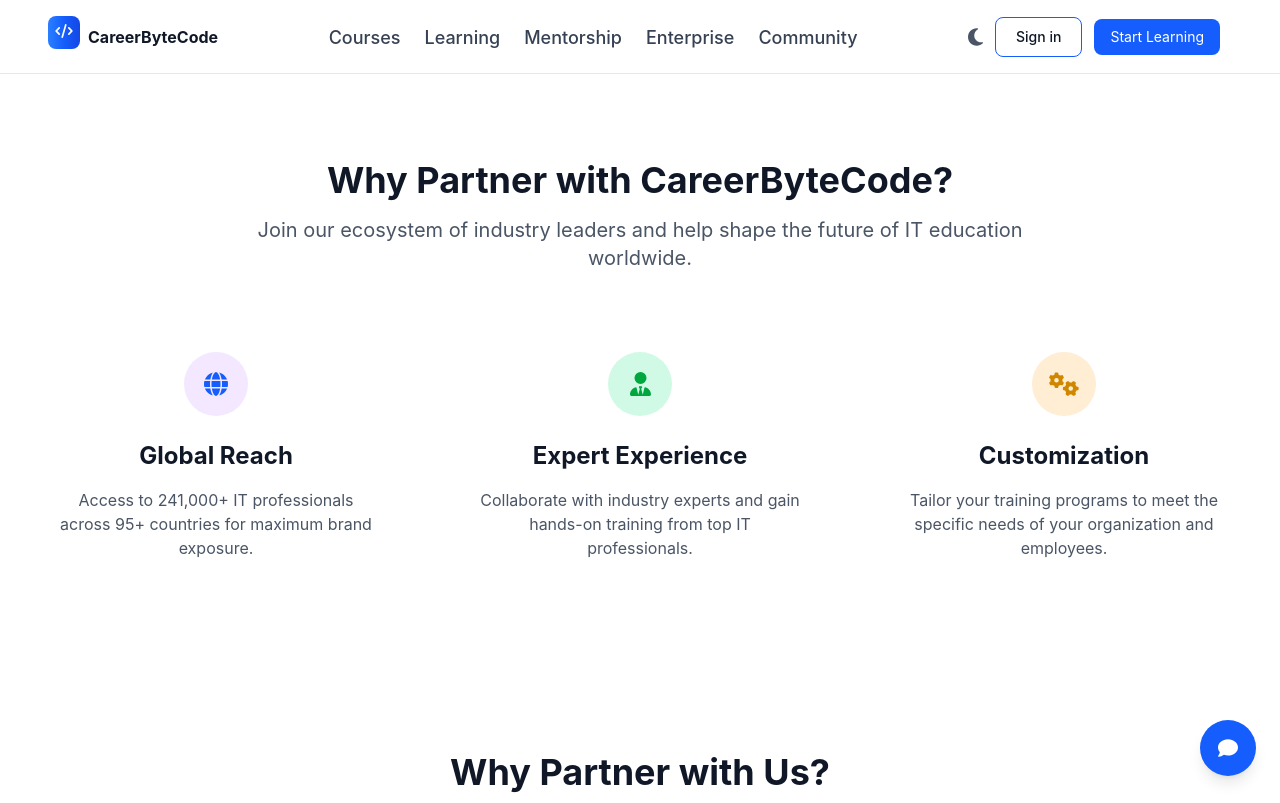
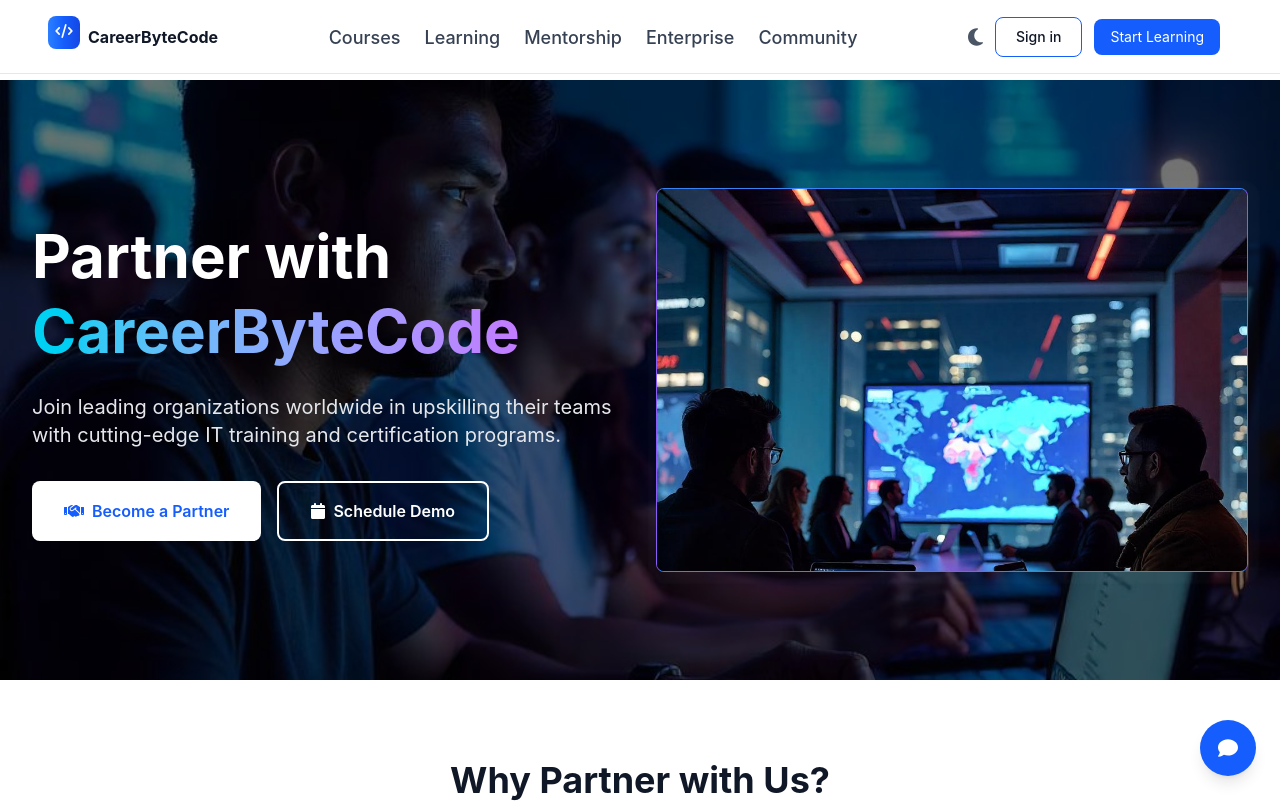
Before and after one commit to careerbytecode/CareerByteCode-website, a React (Vite) app in the folder careerbytecode/: page /enterprise in a window 1280 px wide. Shown: the top 803 px of the page. Built offline with nearby package versions, Linux system fonts and the light colour scheme.

Commit message:
pic set up

```diff
--- a/careerbytecode/src/enterpriseComponent/Enterprise.jsx
+++ b/careerbytecode/src/enterpriseComponent/Enterprise.jsx
@@ -1,50 +1,82 @@
 import React from 'react';
+import partner3 from '../img/enterpriseImg/partner3.jpeg';
+import Carousel1 from '../img/Carousel1.jpeg';
+import '../CSS/enterpriseCSS/enterprise.css';
 import { FontAwesomeIcon } from '@fortawesome/react-fontawesome';
-import { faGlobe, faUserTie, faCogs } from '@fortawesome/free-solid-svg-icons';
+import { faHandshake, faCalendar } from '@fortawesome/free-solid-svg-icons';
 
-const CommunitySection4 = () => {
+const Enterprise = () => {
+
+    const [sectionVisible, setSectionVisible] = React.useState(false);
+    const sectionRef = React.useRef(null);
+
+    React.useEffect(() => {
+        const timeout = setTimeout(() => {
+            setSectionVisible(true);
+        }, 1000);
+
+        return () => clearTimeout(timeout);
+    }, []);
+
+    const imgCSS = {
+        backgroundPosition: 'center',
+        backgroundSize: 'contain',
+        backgroundRepeat: 'no-repeat',
+        objectFit: 'cover',
+        height: '100%',
+        margin: '0 auto',
+        width: '100%',
+    };
+
     return (
-        <section id="partnership-benefits" className="py-20 bg-gradient-to-br from-blue-50 via-purple-50 to-indigo-50">
-            <div className="max-w-7xl mx-auto px-5">
-                <div className="text-center mb-12">
-                    <h2 className="text-4xl font-bold text-gray-900 mb-4">Why Partner with CareerByteCode?</h2>
-                    <p className="text-xl text-gray-600 max-w-3xl mx-auto">
-                        Join our ecosystem of industry leaders and help shape the future of IT education worldwide.
-                    </p>
-                </div>
+        <section className="relative w-full min-h-[600px] flex items-center text-white overflow-hidden bg-center">
+            {/* 🔴 BACKGROUND IMAGE */}
+            <div
+                className="absolute inset-0 w-full h-full bg-cover bg-center"
+                style={{
+                    backgroundImage: `url(${Carousel1})`,
+                    filter: 'brightness(45%)',
+                }}
+            ></div>
 
-                <div className="grid md:grid-cols-3 gap-8">
-                    {/* Global Reach */}
-                    <div id="benefit-reach" className="text-center p-8">
-                        <div className="w-16 h-16 bg-purple-100 rounded-full flex items-center justify-center mx-auto mb-6">
-                            <FontAwesomeIcon icon={faGlobe} className="text-blue-600 text-2xl" />
+            {/* 🟢 CONTENT */}
+            <div className="relative z-10 w-full max-w-7xl mx-auto px-4 sm:px-6 lg:px-8">
+                <div className="grid grid-cols-1 lg:grid-cols-2 gap-8 items-center py-10">
+                    {/* TEXT SECTION */}
+                    <div style={{ opacity: sectionVisible ? 1 : 0, transform: sectionVisible ? 'translateX(0)' : 'translateX(-100px)', transition: 'opacity 0.5s ease, transform 0.5s ease' }}>
+                        <h1 className="text-4xl sm:text-5xl lg:text-6xl font-bold mb-6 leading-tight">
+                            Partner with{' '}
+                            <span className="text-transparent bg-clip-text bg-gradient-to-r from-cyan-400 to-purple-400">
+                                CareerByteCode
+                            </span>
+                        </h1>
+                        <p className="text-lg sm:text-xl text-gray-200 mb-8">
+                            Join leading organizations worldwide in upskilling their teams
+                            with cutting-edge IT training and certification programs.
+                        </p>
+                        <div className="flex flex-col sm:flex-row gap-4">
+                            <button className="px-8 py-4 bg-white text-blue-600 rounded-lg font-semibold hover:bg-gray-100 transition-all">
+                                <FontAwesomeIcon icon={faHandshake} className="mr-2" />
+                                Become a Partner
+                            </button>
+                            <button className="px-8 py-4 border-2 border-white text-white rounded-lg font-semibold hover:bg-white hover:text-blue-600 transition-all">
+                                <FontAwesomeIcon icon={faCalendar} className="mr-2" />
+                                Schedule Demo
+                            </button>
                         </div>
-                        <h3 className="text-2xl font-bold text-gray-900 mb-4">Global Reach</h3>
-                        <p className="text-gray-600">
-                            Access to 241,000+ IT professionals across 95+ countries for maximum brand exposure.
-                        </p>
                     </div>
 
-                    {/* Expert Experience */}
-                    <div id="benefit-experience" className="text-center p-8">
-                        <div className="w-16 h-16 bg-emerald-100 rounded-full flex items-center justify-center mx-auto mb-6">
-                            <FontAwesomeIcon icon={faUserTie} className="text-green-600 text-2xl" />
+
+                    <div style={{ opacity: sectionVisible ? 1 : 0, transform: sectionVisible ? 'translateX(0)' : 'translateX(100px)', transition: 'opacity 0.5s ease, transform 0.5s ease' }}>
+                        <div id="default-carousel" className="relative w-full" data-carousel="static">
+                            <div className="relative h-[250px] sm:h-[300px] md:h-96 bordering overflow-hidden rounded-lg">
+                                <div className="duration-700 ease-in-out" data-carousel-item>
+                                    <img src={partner3}
+                                    style={{ ...imgCSS }}
+                                    className="block w-full" alt="Slide 1" />
+                                </div>
+                            </div>
                         </div>
-                        <h3 className="text-2xl font-bold text-gray-900 mb-4">Expert Experience</h3>
-                        <p className="text-gray-600">
-                            Collaborate with industry experts and gain hands-on training from top IT professionals.
-                        </p>
-                    </div>
-
-                    {/* Customization */}
-                    <div id="benefit-customization" className="text-center p-8">
-                        <div className="w-16 h-16 bg-orange-100 rounded-full flex items-center justify-center mx-auto mb-6">
-                            <FontAwesomeIcon icon={faCogs} className="text-yellow-600 text-2xl" />
-                        </div>
-                        <h3 className="text-2xl font-bold text-gray-900 mb-4">Customization</h3>
-                        <p className="text-gray-600">
-                            Tailor your training programs to meet the specific needs of your organization and employees.
-                        </p>
                     </div>
                 </div>
             </div>
@@ -52,4 +84,4 @@
     );
 };
 
-export default CommunitySection4;
+export default Enterprise;
```
